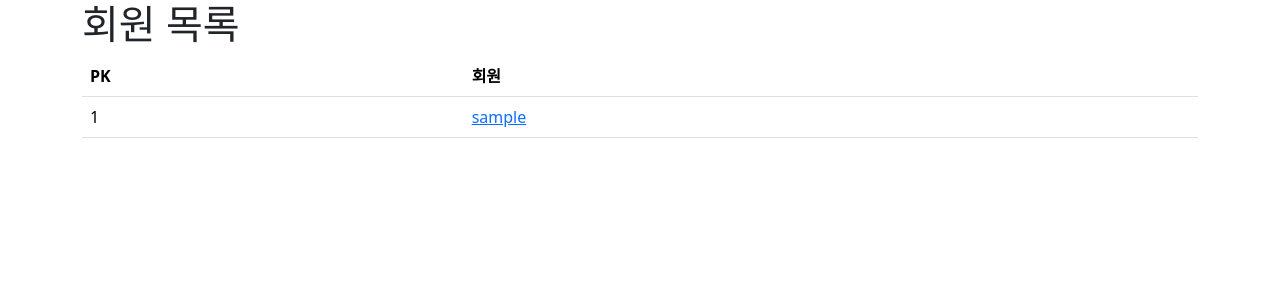
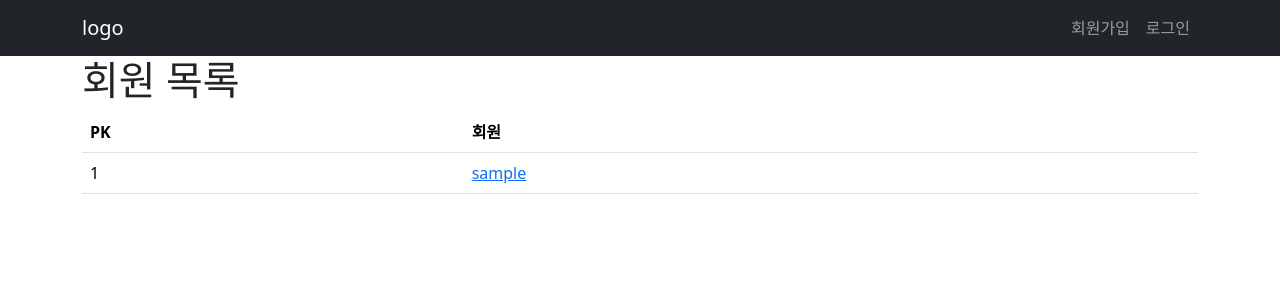
Before and after one commit to w00ye0l/movie-review-3, a Django app: page /accounts/ in a window 1280 px wide. Shown: the top 300 px of the page. Run offline with Django 3.2, Linux system fonts and the light colour scheme; tables that the repository leaves empty hold one stand-in row (values such as "Sample post"); some libraries are stand-ins or nearby versions.

Commit message:
templates/navbar

```diff
--- a/accounts/views.py
+++ b/accounts/views.py
@@ -26,7 +26,7 @@ def login(request):
         form = AuthenticationForm(request, data=request.POST)
         if form.is_valid():
             auth_login(request, form.get_user())
-            return redirect(request.GET.get("next"), "accounts:index")
+            return redirect(request.GET.get("next") or "accounts:index")
     else:
         form = AuthenticationForm()
     context = {
--- a/templates/base.html
+++ b/templates/base.html
@@ -9,13 +9,46 @@
     <meta name="viewport" content="width=device-width, initial-scale=1.0">
     <title>Document</title>
     {% bootstrap_css %}
-    {% bootstrap_javascript %}
   </head>
 
   <body>
+    <header>
+      <nav class="navbar  navbar-expand-md  navbar-dark bg-dark">
+        <div class="container">
+          <div>
+            <a href="{% url 'accounts:index' %}" class="navbar-brand">logo</a>
+          </div>
+          <button class="navbar-toggler" type="button" data-bs-toggle="collapse" data-bs-target="#navbarNav" aria-controls="navbarNav" aria-expanded="false" aria-label="Toggle navigation">
+            <span class="navbar-toggler-icon"></span>
+          </button>
+          <div class="collapse navbar-collapse justify-content-end" id="navbarNav">
+            <ul class="navbar-nav">
+              {% if request.user.is_authenticated%}
+                <li class="nav-item">
+                  <a href="" class="nav-link">목록</a>
+                </li>
+                <li class="nav-item">
+                  <a href="{% url 'accounts:logout' %}" class="nav-link">로그아웃</a>
+                </li>
+              {% else %}
+                <li class="nav-item">
+                  <a href="{% url 'accounts:signup' %}" class="nav-link">회원가입</a>
+                </li>
+                <li class="nav-item">
+                  <a href="{% url 'accounts:login' %}" class="nav-link">로그인</a>
+                </li>
+
+              {% endif %}
+            </ul>
+          </div>
+
+        </div>
+      </nav>
+    </header>
     <div class="container">
       {% block body %}{% endblock body %}
     </div>
+    {% bootstrap_javascript %}
   </body>
 
 </html>
```
